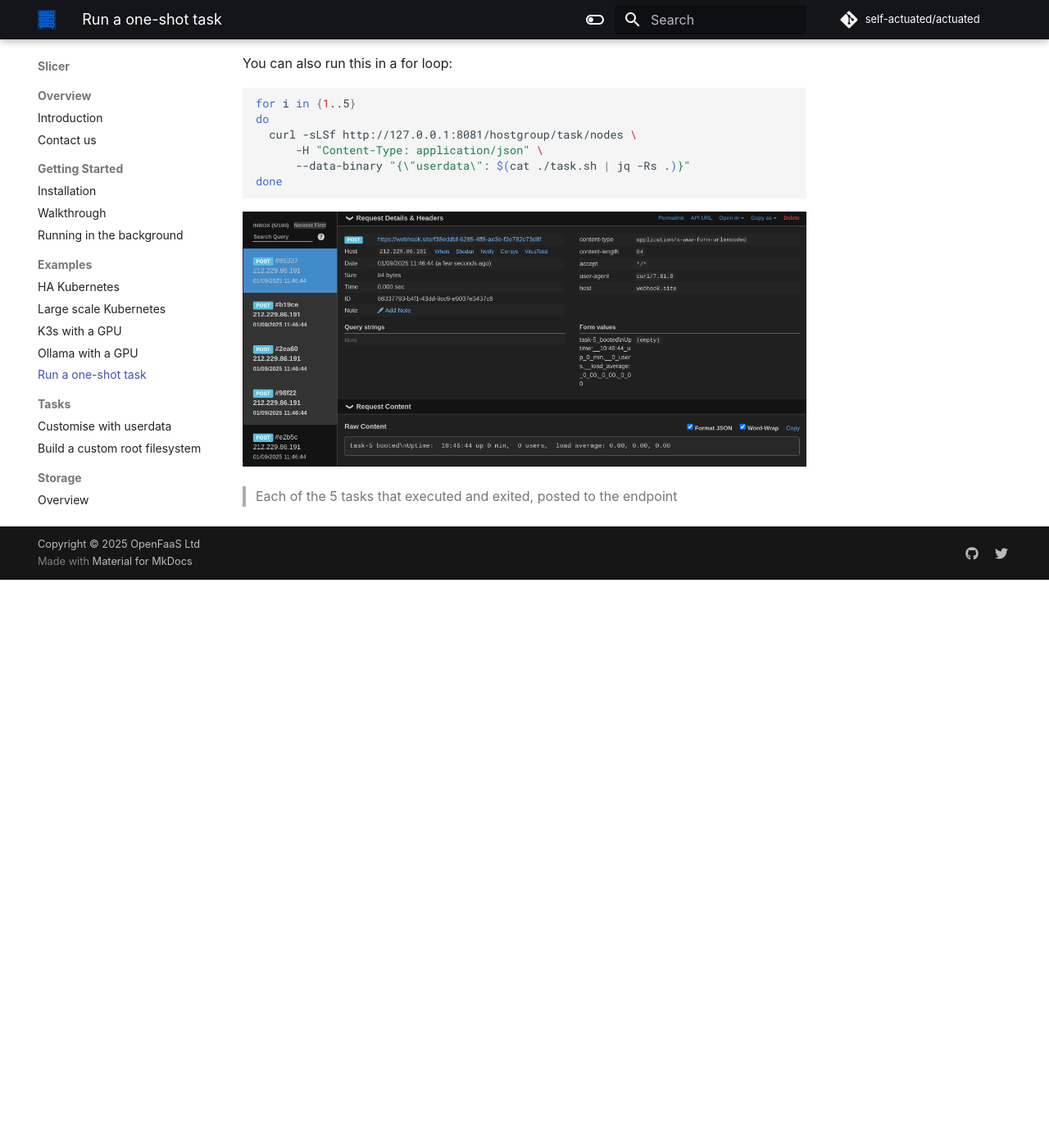
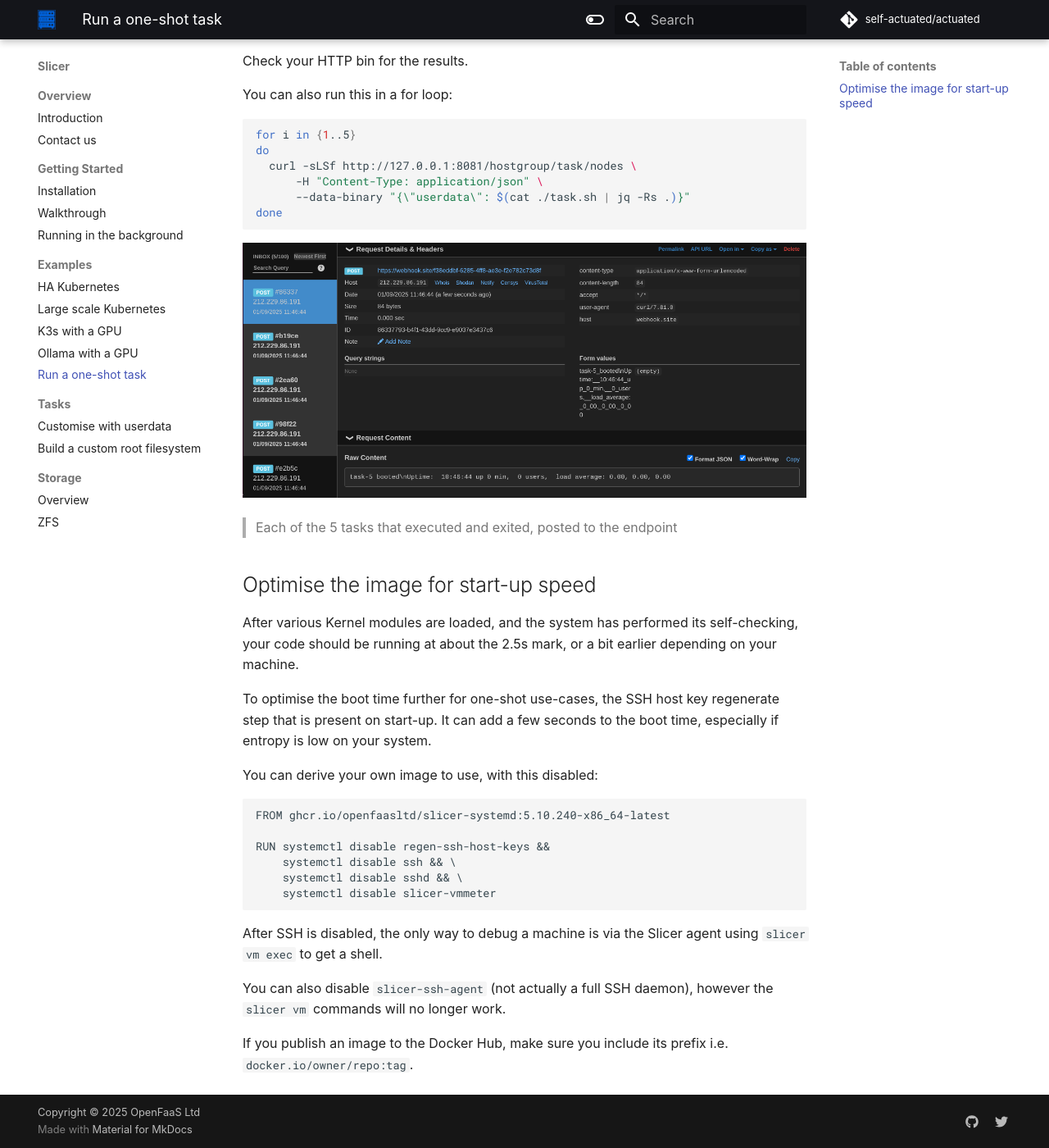
Before and after one commit to slicervm/docs.slicervm.com, an MkDocs documentation site: the page built from docs/examples/run-a-task.md, in a window 1280 px wide and 1400 px high, scrolled down 1538 px. Shown: the whole window at 82% size. Built offline with MkDocs 1.6.1 and Material for MkDocs 9.7.7, drawn with Linux system fonts in a browser that asks for light colours; some web fonts are replaced; comment, search, counter and statistics services are not loaded; before the commit the page ends 2245 px from its top, so only the background shows below that; some of the changed text lies outside the part shown.

````diff
--- a/docs/examples/run-a-task.md
+++ b/docs/examples/run-a-task.md
@@ -87,3 +89,26 @@
 
 ![Each of the 5 tasks that executed and exited, posted to the endpoint](/images/tasks-web.png)
 > Each of the 5 tasks that executed and exited, posted to the endpoint
+
+## Optimise the image for start-up speed
+
+After various Kernel modules are loaded, and the system has performed its self-checking, your code should be running at about the 2.5s mark, or a bit earlier depending on your machine.
+
+To optimise the boot time further for one-shot use-cases, the SSH host key regenerate step that is present on start-up. It can add a few seconds to the boot time, especially if entropy is low on your system.
+
+You can derive your own image to use, with this disabled:
+
+```
+FROM ghcr.io/openfaasltd/slicer-systemd:5.10.240-x86_64-latest
+
+RUN systemctl disable regen-ssh-host-keys &&
+    systemctl disable ssh && \
+    systemctl disable sshd && \
+    systemctl disable slicer-vmmeter
+```
+
+After SSH is disabled, the only way to debug a machine is via the Slicer agent using `slicer vm exec` to get a shell.
+
+You can also disable `slicer-ssh-agent` (not actually a full SSH daemon), however the `slicer vm` commands will no longer work.
+
+If you publish an image to the Docker Hub, make sure you include its prefix i.e. `docker.io/owner/repo:tag`.
````
Also changed, not shown: other parts of docs/examples/run-a-task.md (+2 -0 lines), docs/contact.md (+2 -2 lines), docs/index.md (+2 -0 lines).
